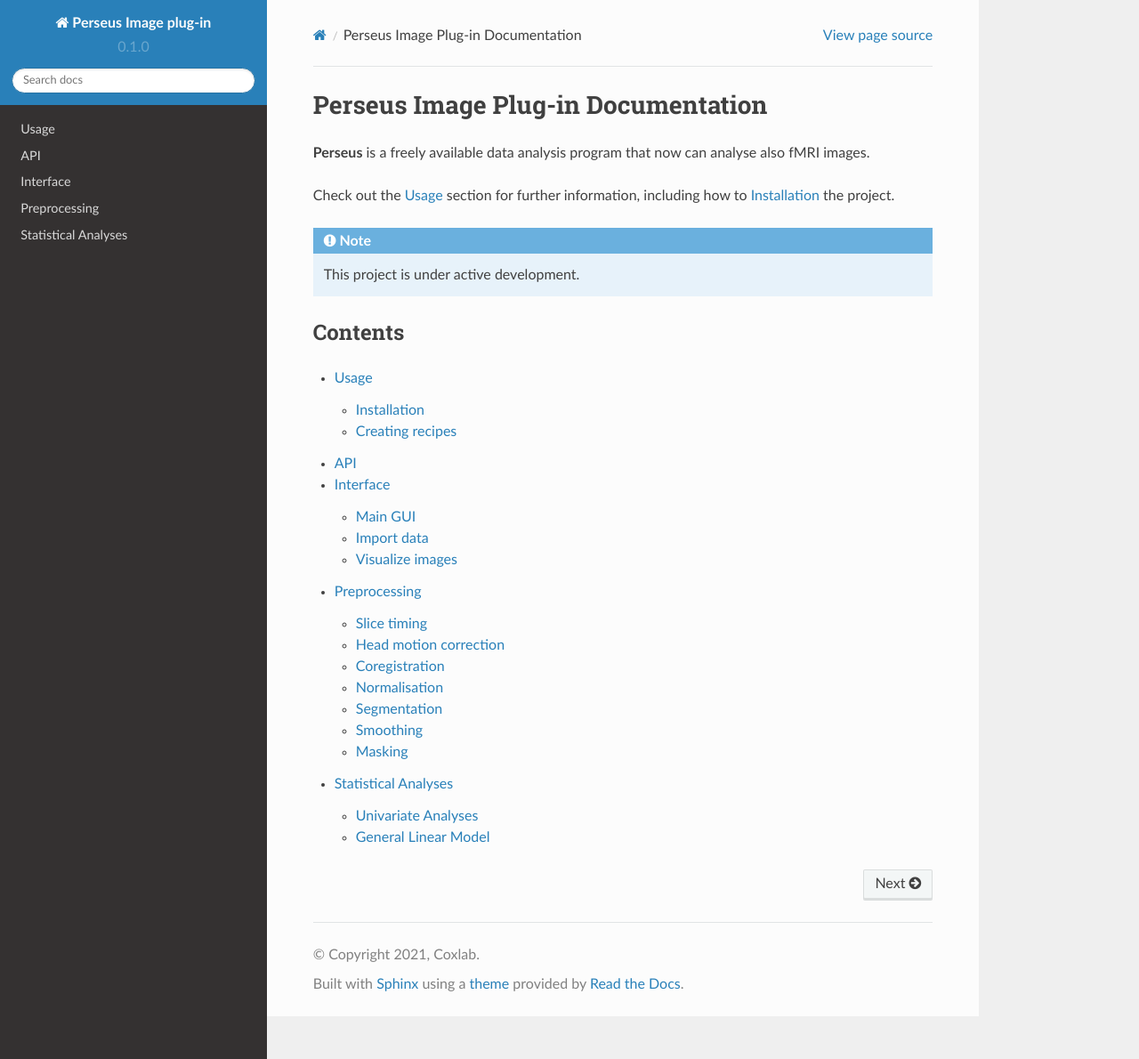
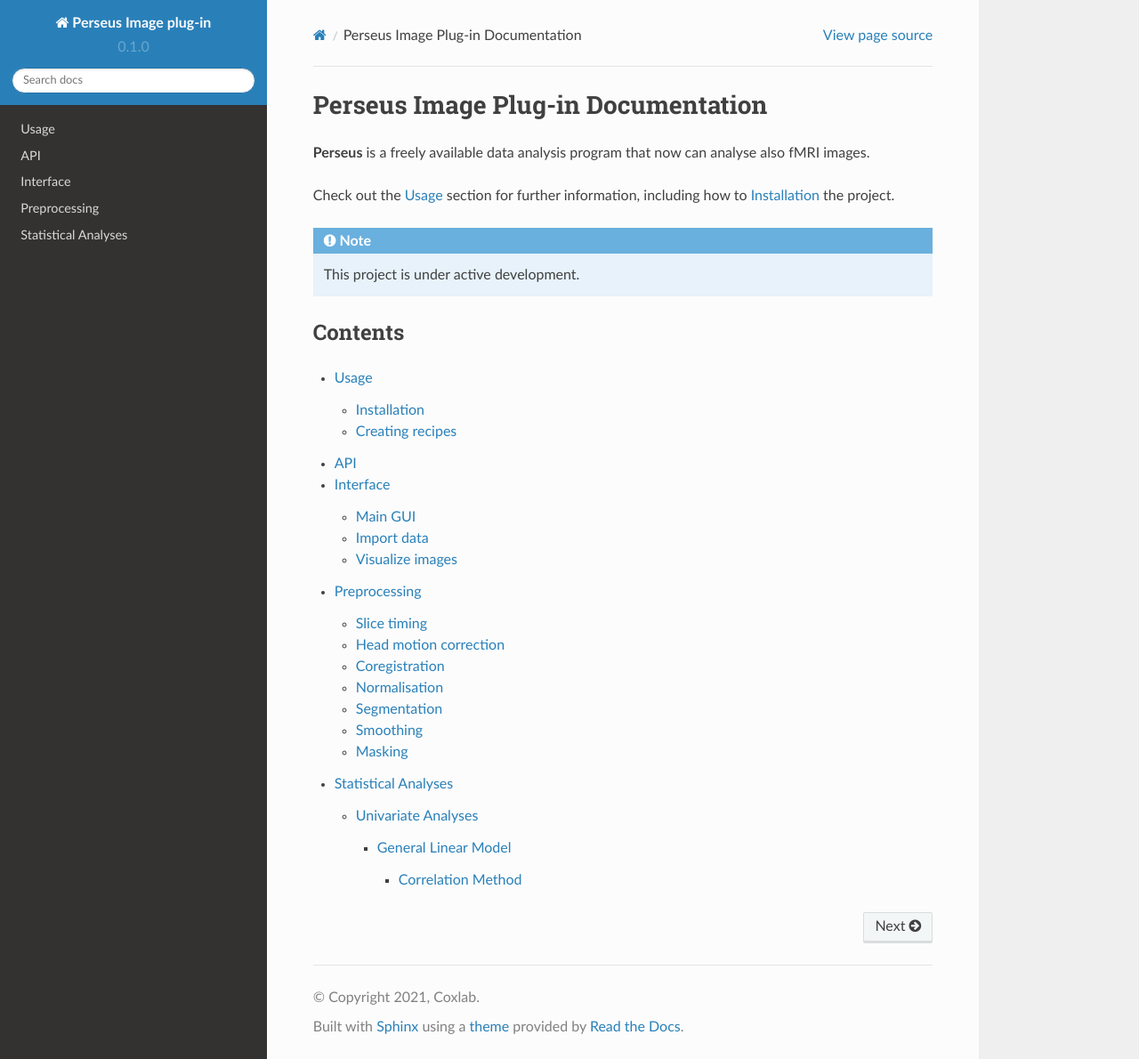
Before and after one commit to CarloDeNart/Perseus-Image-plug-in, a Sphinx documentation site: the page built from docs/source/index.rst, in a window 1280 px wide and 1190 px high. Shown: the whole window at 89% size. Built offline with Sphinx 7.4.7 and the Read the Docs theme 2.0.0, drawn with Linux system fonts in a browser that asks for light colours.

Commit message:
Update Statistical Analyses.rst

```diff
--- a/docs/source/Statistical Analyses.rst
+++ b/docs/source/Statistical Analyses.rst
@@ -5,12 +5,13 @@
 .. _Statistical analyses:
 
 Univariate Analyses
--------------------
+===================
 
 General Linear Model
 --------------------
 
-**Correlation Method**
+Correlation Method
+^^^^^^^^^^^^^^^^^^
 
 For the Correlation Method, the Haemodynamic Response Function (HRF,
 *hrf(t)*) has to be specified. Perseus first asks the user to select from three
```
